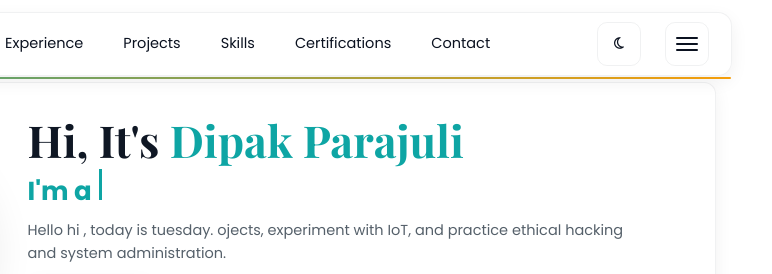
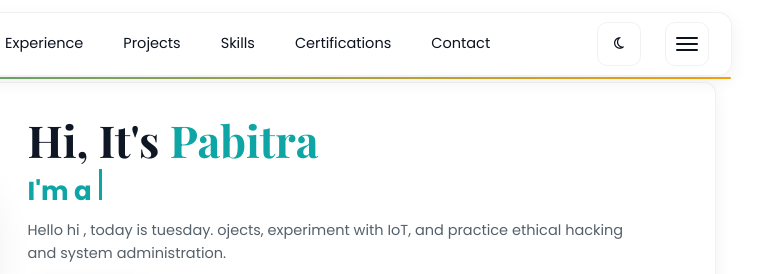
Before and after one commit to helven0/Week9CICD, a plain HTML site: page index.html in a window 1280 px wide. Shown: the top 274 px of the page, 508-1280 px from the left. Drawn offline with nearby package versions, Linux system fonts and the light colour scheme.

Commit message:
Name change v5

```diff
--- a/index.html
+++ b/index.html
@@ -251,7 +251,7 @@
       </div>
 
       <div class="home-content">
-        <h1 id="hero-heading">Hi, It's <span style="color:var(--accent-1)">Dipak Parajuli</span></h1>
+        <h1 id="hero-heading">Hi, It's <span style="color:var(--accent-1)">Pabitra</span></h1>
         <h3 class="typing-text" aria-live="polite">I'm a <span id="typed"></span><span class="cursor" aria-hidden="true"></span></h3>
         <p>Hello hi , today is tuesday. ojects, experiment with IoT, and practice ethical hacking and system administration.</p>
 
```
